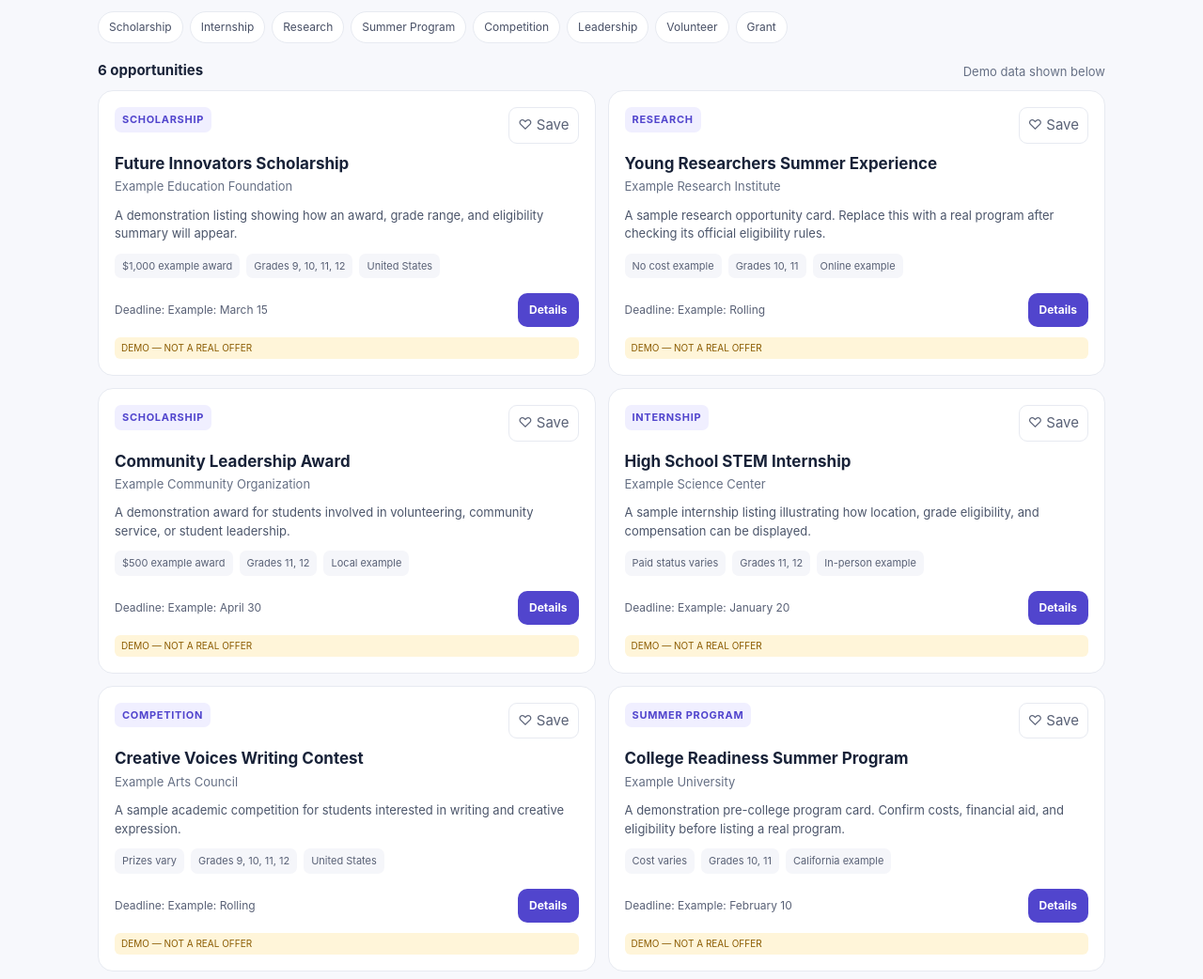
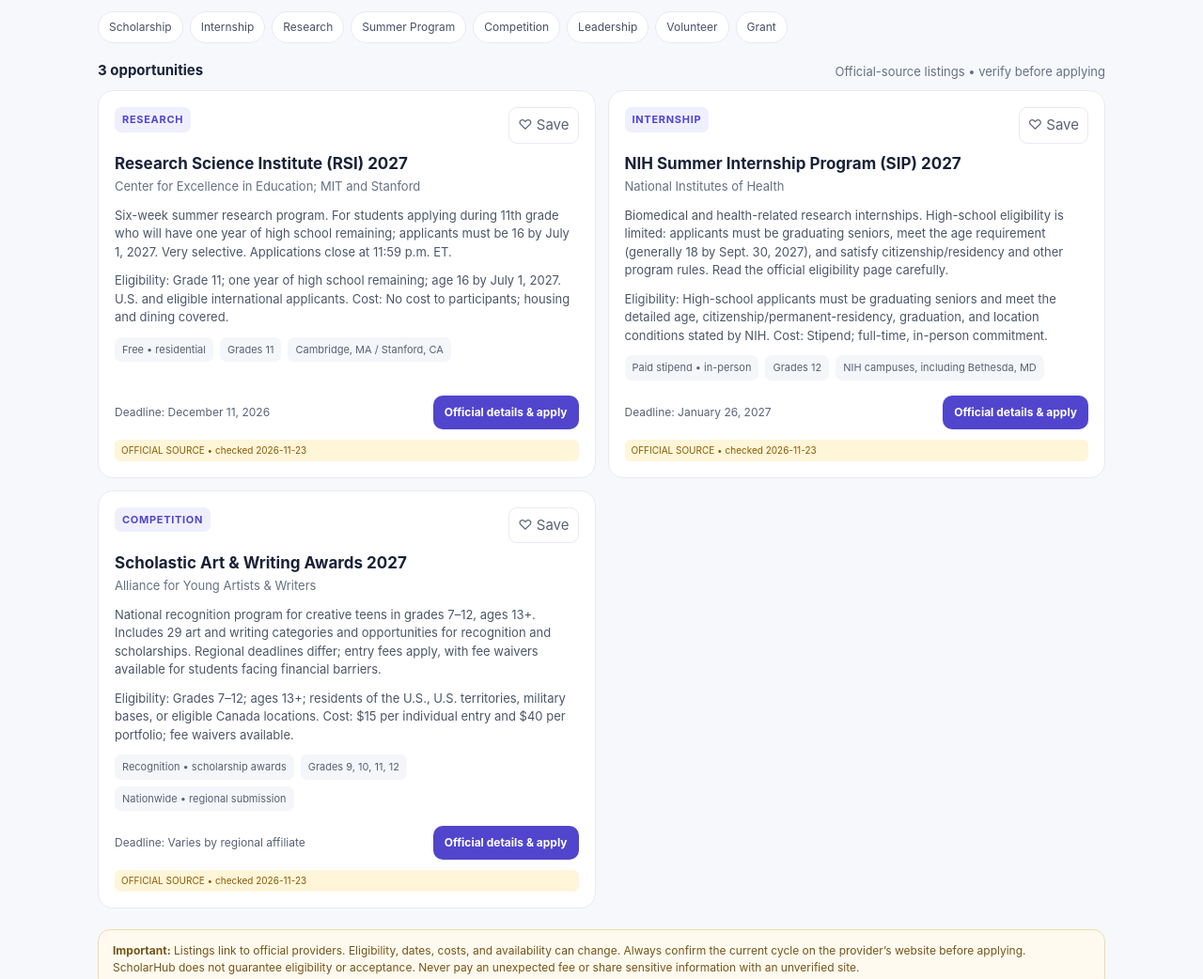
Before and after one commit to DhritiE/ScholarHub, a plain HTML site: page index.html in a window 1280 px wide. Shown: the part 717-1759 px from the top of the page at 94% size. Drawn offline with Linux system fonts and the light colour scheme.

Commit message:
Add files via upload

```diff
--- a/index.html
+++ b/index.html
@@ -88,20 +88,19 @@
     <select id="deadlineFilter" class="field" aria-label="Deadline"><option value="">Any deadline</option><option value="upcoming">Upcoming only</option><option value="rolling">Rolling / varies</option></select>
   </div>
   <div class="chips" id="quickTypes"></div>
-  <div class="results-top"><strong id="resultCount">0 opportunities</strong><span class="sub">Demo data shown below</span></div>
+  <div class="results-top"><strong id="resultCount">0 opportunities</strong><span class="sub">Official-source listings • verify before applying</span></div>
   <section id="cards" class="cards" aria-live="polite"></section>
 
-  <div class="notice"><strong>Important:</strong> This is an early prototype. Sample listings are fictional demonstrations, not real scholarship offers. Before applying to any real opportunity, confirm eligibility, dates, and requirements on the provider’s official website. Never pay to apply for a scholarship or share sensitive information with an unverified site.</div>
+  <div class="notice"><strong>Important:</strong> Listings link to official providers. Eligibility, dates, costs, and availability can change. Always confirm the current cycle on the provider’s website before applying. ScholarHub does not guarantee eligibility or acceptance. Never pay an unexpected fee or share sensitive information with an unverified site.</div>
   <footer>ScholarHub • Built to make opportunity discovery easier for every student.</footer>
 </div>
 <script>
+// Starter set of real opportunities checked against provider pages on Nov. 23, 2026.
+// Add new records using the same fields. Unknown or variable deadlines stay blank.
 const opportunities = [
- {id:"demo1",title:"Future Innovators Scholarship",org:"Example Education Foundation",type:"Scholarship",grades:[9,10,11,12],amount:"$1,000 example award",deadline:"Example: March 15",deadlineDate:"2099-03-15",location:"United States",subjects:["STEM","Innovation"],desc:"A demonstration listing showing how an award, grade range, and eligibility summary will appear.",url:"#"},
- {id:"demo2",title:"Young Researchers Summer Experience",org:"Example Research Institute",type:"Research",grades:[10,11],amount:"No cost example",deadline:"Example: Rolling",deadlineDate:"",location:"Online example",subjects:["Biology","Research"],desc:"A sample research opportunity card. Replace this with a real program after checking its official eligibility rules.",url:"#"},
- {id:"demo3",title:"Community Leadership Award",org:"Example Community Organization",type:"Scholarship",grades:[11,12],amount:"$500 example award",deadline:"Example: April 30",deadlineDate:"2099-04-30",location:"Local example",subjects:["Leadership","Service"],desc:"A demonstration award for students involved in volunteering, community service, or student leadership.",url:"#"},
- {id:"demo4",title:"High School STEM Internship",org:"Example Science Center",type:"Internship",grades:[11,12],amount:"Paid status varies",deadline:"Example: January 20",deadlineDate:"2099-01-20",location:"In-person example",subjects:["STEM","Science"],desc:"A sample internship listing illustrating how location, grade eligibility, and compensation can be displayed.",url:"#"},
- {id:"demo5",title:"Creative Voices Writing Contest",org:"Example Arts Council",type:"Competition",grades:[9,10,11,12],amount:"Prizes vary",deadline:"Example: Rolling",deadlineDate:"",location:"United States",subjects:["Writing","Arts"],desc:"A sample academic competition for students interested in writing and creative expression.",url:"#"},
- {id:"demo6",title:"College Readiness Summer Program",org:"Example University",type:"Summer Program",grades:[10,11],amount:"Cost varies",deadline:"Example: February 10",deadlineDate:"2099-02-10",location:"California example",subjects:["College Prep","STEM"],desc:"A demonstration pre-college program card. Confirm costs, financial aid, and eligibility before listing a real program.",url:"#"}
+ {id:"rsi-2027",title:"Research Science Institute (RSI) 2027",org:"Center for Excellence in Education; MIT and Stanford",type:"Research",grades:[11],amount:"Free • residential",deadline:"December 11, 2026",deadlineDate:"2026-12-11",location:"Cambridge, MA / Stanford, CA",subjects:["STEM","Research","Math","Science"],desc:"Six-week summer research program. For students applying during 11th grade who will have one year of high school remaining; applicants must be 16 by July 1, 2027. Very selective. Applications close at 11:59 p.m. ET.",url:"https://www.cee.org/programs/apply-rsi",verified:"2026-11-23",eligibility:"Grade 11; one year of high school remaining; age 16 by July 1, 2027. U.S. and eligible international applicants.",cost:"No cost to participants; housing and dining covered."},
+ {id:"nih-sip-2027",title:"NIH Summer Internship Program (SIP) 2027",org:"National Institutes of Health",type:"Internship",grades:[12],amount:"Paid stipend • in-person",deadline:"January 26, 2027",deadlineDate:"2027-01-26",location:"NIH campuses, including Bethesda, MD",subjects:["Biomedical","Medicine","Biology","Research"],desc:"Biomedical and health-related research internships. High-school eligibility is limited: applicants must be graduating seniors, meet the age requirement (generally 18 by Sept. 30, 2027), and satisfy citizenship/residency and other program rules. Read the official eligibility page carefully.",url:"https://www.training.nih.gov/research-training/pb/sip/",verified:"2026-11-23",eligibility:"High-school applicants must be graduating seniors and meet the detailed age, citizenship/permanent-residency, graduation, and location conditions stated by NIH.",cost:"Stipend; full-time, in-person commitment."},
+ {id:"scholastic-awards-2027",title:"Scholastic Art & Writing Awards 2027",org:"Alliance for Young Artists & Writers",type:"Competition",grades:[9,10,11,12],amount:"Recognition • scholarship awards",deadline:"Varies by regional affiliate",deadlineDate:"",location:"Nationwide • regional submission",subjects:["Art","Writing","Photography","Poetry","Creative"],desc:"National recognition program for creative teens in grades 7–12, ages 13+. Includes 29 art and writing categories and opportunities for recognition and scholarships. Regional deadlines differ; entry fees apply, with fee waivers available for students facing financial barriers.",url:"https://www.artandwriting.org/",verified:"2026-11-23",eligibility:"Grades 7–12; ages 13+; residents of the U.S., U.S. territories, military bases, or eligible Canada locations.",cost:"$15 per individual entry and $40 per portfolio; fee waivers available."}
 ];
 const types=[...new Set(opportunities.map(x=>x.type))];
 const $=id=>document.getElementById(id);
@@ -134,10 +133,12 @@ function render(){
   [o.amount,`Grades ${o.grades.join(", ")}`,o.location].forEach(x=>{const s=document.createElement("span");s.className="pill";s.textContent=x;meta.append(s)});
   const foot=document.createElement("div");foot.className="cardfoot";
   const dl=document.createElement("span");dl.className="deadline";dl.textContent=`Deadline: ${o.deadline}`;
-  const link=document.createElement("a");link.className="link";link.href=o.url;link.textContent="Details";link.setAttribute("aria-label",`Details for ${o.title}`);
+  const link=document.createElement("a");link.className="link";link.href=o.url;link.textContent="Official details & apply";link.setAttribute("aria-label",`Details for ${o.title}`);
   foot.append(dl,link);
-  const demo=document.createElement("span");demo.className="demo";demo.textContent="DEMO — NOT A REAL OFFER";
-  card.append(top,title,org,desc,meta,foot,demo);$("cards").append(card);
+  const verified=document.createElement("span");verified.className="demo";verified.textContent=`OFFICIAL SOURCE • checked ${o.verified}`;
+  const eligibility=document.createElement("p");eligibility.className="desc";eligibility.textContent=`Eligibility: ${o.eligibility} Cost: ${o.cost}`;
+  link.target="_blank";link.rel="noopener noreferrer";
+  card.append(top,title,org,desc,eligibility,meta,foot,verified);$("cards").append(card);
  });
 }
 document.querySelectorAll(".grade").forEach(b=>b.onclick=()=>{selectedGrade=selectedGrade===b.dataset.grade?"":b.dataset.grade;$("gradeFilter").value=selectedGrade; savedOnly=false;render()});
```
Also changed, not shown: 1 other file.
